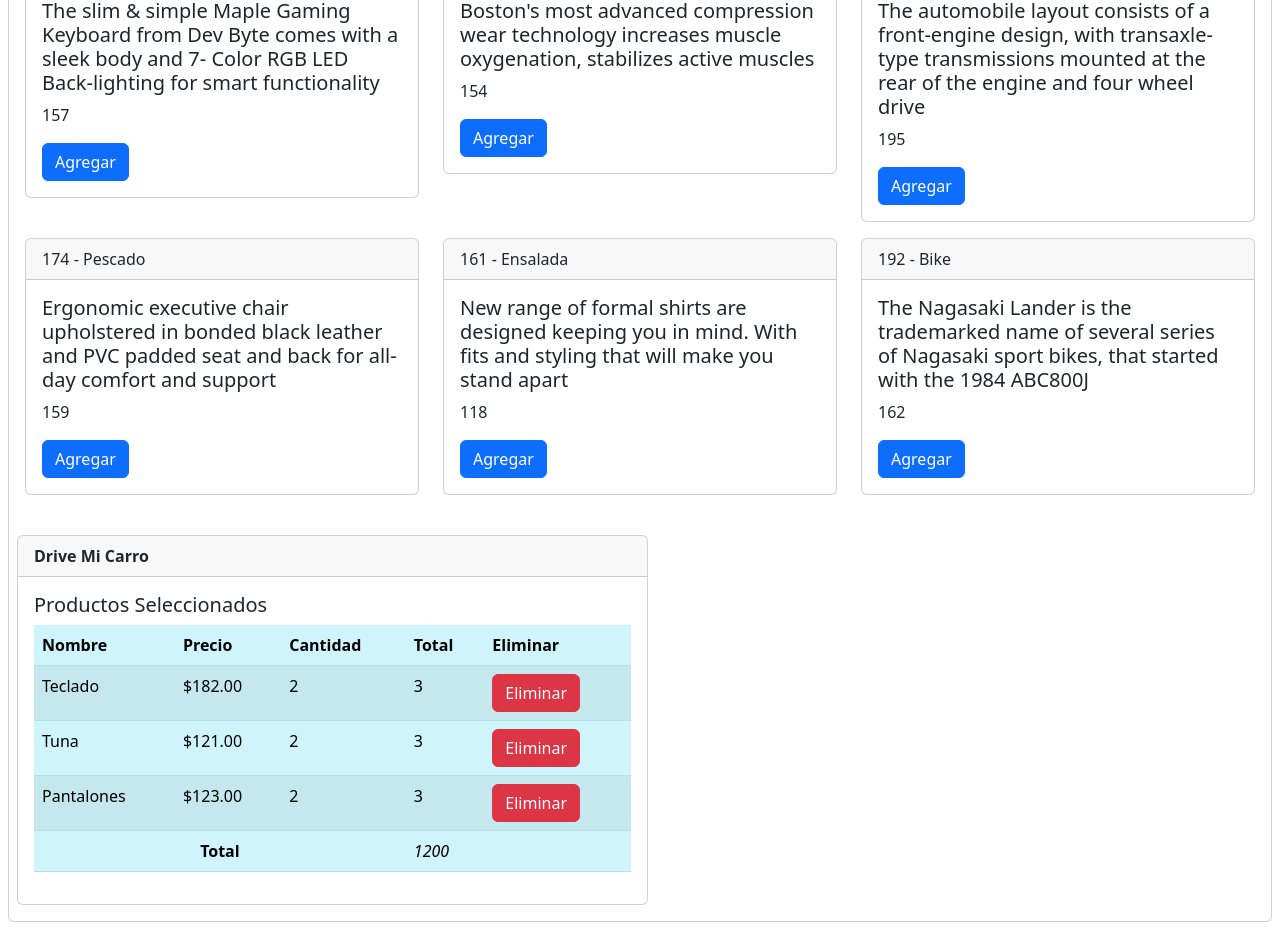
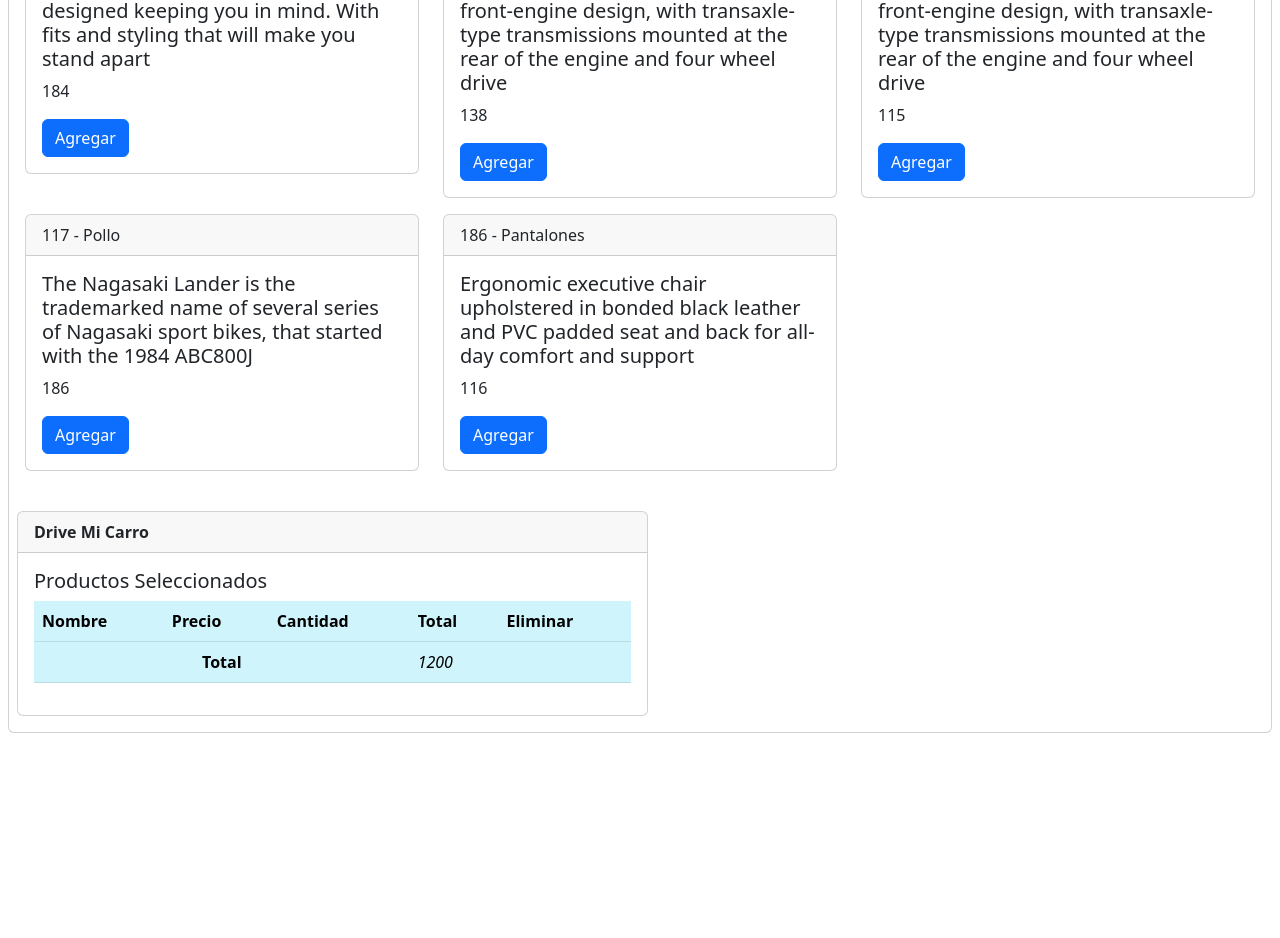
Before and after one commit to zutjmx/carro-compras-app, a React (Vite) app: page / in a window 1280 px wide. Shown: the part 600-1538 px from the top of the page. After the commit the page ends 1349 px from the top, so only its background shows below. Built offline with nearby package versions, Linux system fonts and the light colour scheme.

Commit message:
Se agrega funcionalidad al botón Agregar

```diff
--- a/src/CarroComprasApp.jsx
+++ b/src/CarroComprasApp.jsx
@@ -1,7 +1,22 @@
 import { VistaProductosCat } from './components/VistaProductosCat';
 import { VistaCarro } from './components/VistaCarro';
+import { getCarroItemsvacio } from './services/productoService';
+import { useState } from 'react';
 
 const CarroComprasApp = () => {
+
+  const [carroItems,setCarroItems] = useState(getCarroItemsvacio());
+
+  const handlerAdicionarProductoCarro = (producto) => {
+    setCarroItems([
+      ...carroItems,
+      {
+        producto,
+        cantidad: 1,
+        total: producto.precio * 1
+      }
+    ]);
+  }
 
   return (
     <>
@@ -13,10 +28,10 @@ const CarroComprasApp = () => {
           <p className="card-text">
             App de Carro de Compras construido en React.
           </p>
-          <VistaProductosCat/>
+          <VistaProductosCat handler={handlerAdicionarProductoCarro}/>
         </div>
         <div className="card my-3 mx-2 w-50">
-          <VistaCarro/>
+          <VistaCarro items={carroItems}/>
         </div>
       </div>
     </>
--- a/src/components/VistaCarro.jsx
+++ b/src/components/VistaCarro.jsx
@@ -1,9 +1,6 @@
-import { getProducto } from '../services/productoService';
+import PropTypes from 'prop-types';
 
-export const VistaCarro = () => {
-  const productoUno = getProducto();
-  const productoDos = getProducto();
-  const productoTres = getProducto();
+export const VistaCarro = ({items}) => {
 
   return (
     <>
@@ -23,33 +20,17 @@ export const VistaCarro = () => {
             </tr>
           </thead>
           <tbody>
-            <tr>
-              <td>{productoUno.nombre}</td>
-              <td>{productoUno.precioLabel}</td>
-              <td>2</td>
-              <td>3</td>
-              <td>
-                <button className="btn btn-danger">Eliminar</button>
-              </td>
-            </tr>
-            <tr>
-              <td>{productoDos.nombre}</td>
-              <td>{productoDos.precioLabel}</td>
-              <td>2</td>
-              <td>3</td>
-              <td>
-                <button className="btn btn-danger">Eliminar</button>
-              </td>
-            </tr>
-            <tr>
-              <td>{productoTres.nombre}</td>
-              <td>{productoTres.precioLabel}</td>
-              <td>2</td>
-              <td>3</td>
-              <td>
-                <button className="btn btn-danger">Eliminar</button>
-              </td>
-            </tr>
+            {items.map(item => (
+              <tr key={item.producto.id}>
+                <td>{item.producto.nombre}</td>
+                <td>{item.producto.precio}</td>
+                <td>{item.cantidad}</td>
+                <td>{item.producto.precio * item.cantidad}</td>
+                <td>
+                  <button className="btn btn-danger">Eliminar</button>
+                </td>
+              </tr>
+            ))}
           </tbody>
           <tfoot>
             <tr>
@@ -66,3 +47,7 @@ export const VistaCarro = () => {
     </>
   );
 }
+
+VistaCarro.propTypes = {
+  items: PropTypes.array.isRequired
+}
--- a/src/components/VistaProductosCat.jsx
+++ b/src/components/VistaProductosCat.jsx
@@ -1,8 +1,9 @@
 import { useEffect, useState } from "react";
 import { getProductos } from "../services/productoService";
 import { VistaProductosCatItem } from './VistaProductosCatItem';
+import PropTypes from 'prop-types';
 
-export const VistaProductosCat = () => {
+export const VistaProductosCat = ({handler}) => {
   const [productos, setProductos] = useState([]);
   useEffect(() => {
     setProductos(getProductos());
@@ -16,6 +17,7 @@ export const VistaProductosCat = () => {
                                   nombre={p.nombre}
                                   descripcion={p.descripcion}
                                   precio={p.precio}
+                                  handler={handler}
             />
           </div>
         ))}
@@ -23,3 +25,7 @@ export const VistaProductosCat = () => {
     </>
   );
 };
+
+VistaProductosCat.propTypes = {
+  handler: PropTypes.any.isRequired
+}
--- a/src/components/VistaProductosCatItem.jsx
+++ b/src/components/VistaProductosCatItem.jsx
@@ -1,6 +1,12 @@
 import PropTypes from 'prop-types';
 
-export const VistaProductosCatItem = ({id,nombre,descripcion,precio}) => {
+export const VistaProductosCatItem = ({handler,id,nombre,descripcion,precio}) => {
+
+  const onAdicionarProducto = (producto) => {
+    console.log('Producto: ', producto);
+    handler(producto);
+  }
+
   return (
     <>
       <div className="card">
@@ -10,7 +16,11 @@ export const VistaProductosCatItem = ({id,nombre,descripcion,precio}) => {
         <div className="card-body">
           <h5 className="card-title">{descripcion}</h5>
           <p className="card-text">{precio}</p>
-          <button className="btn btn-primary">Agregar</button>
+          <button className="btn btn-primary"
+                  onClick={() => onAdicionarProducto({id,nombre,descripcion,precio})}
+          >
+            Agregar
+          </button>
         </div>
       </div>
     </>
@@ -22,4 +32,5 @@ VistaProductosCatItem.propTypes = {
     nombre: PropTypes.string.isRequired,
     descripcion: PropTypes.string.isRequired,
     precio: PropTypes.number.isRequired,
+    handler: PropTypes.any.isRequired
 }
--- a/src/data/productoDatos.js
+++ b/src/data/productoDatos.js
@@ -42,7 +42,24 @@ const generaArrNumerico = () => {
     return resultado;
 }
 
+const generaCarroItemsVacio = () => {
+    const carroItemsVacio = [
+        /* {
+            producto: {
+                id: faker.number.int({min:100,max:200}),
+                nombre: faker.commerce.product(),
+                descripcion: faker.commerce.productDescription(),
+                precio: faker.number.int({min:100,max:200})
+            },
+            cantidad: 0,
+            total: 0
+        } */
+    ];
+    return carroItemsVacio;
+}
+
 export {
     generaProducto,
-    generaProductos
+    generaProductos,
+    generaCarroItemsVacio
 }
--- a/src/services/productoService.js
+++ b/src/services/productoService.js
@@ -1,4 +1,4 @@
-import { generaProducto, generaProductos } from '../data/productoDatos';
+import { generaProducto, generaProductos, generaCarroItemsVacio } from '../data/productoDatos';
 
 export const getProducto = () => {
     return generaProducto();
@@ -9,3 +9,7 @@ export const getProductos = () => {
     console.log('Productos: ', productos);
     return productos;
 }
+
+export const getCarroItemsvacio = () => {
+    return generaCarroItemsVacio();
+}
```
